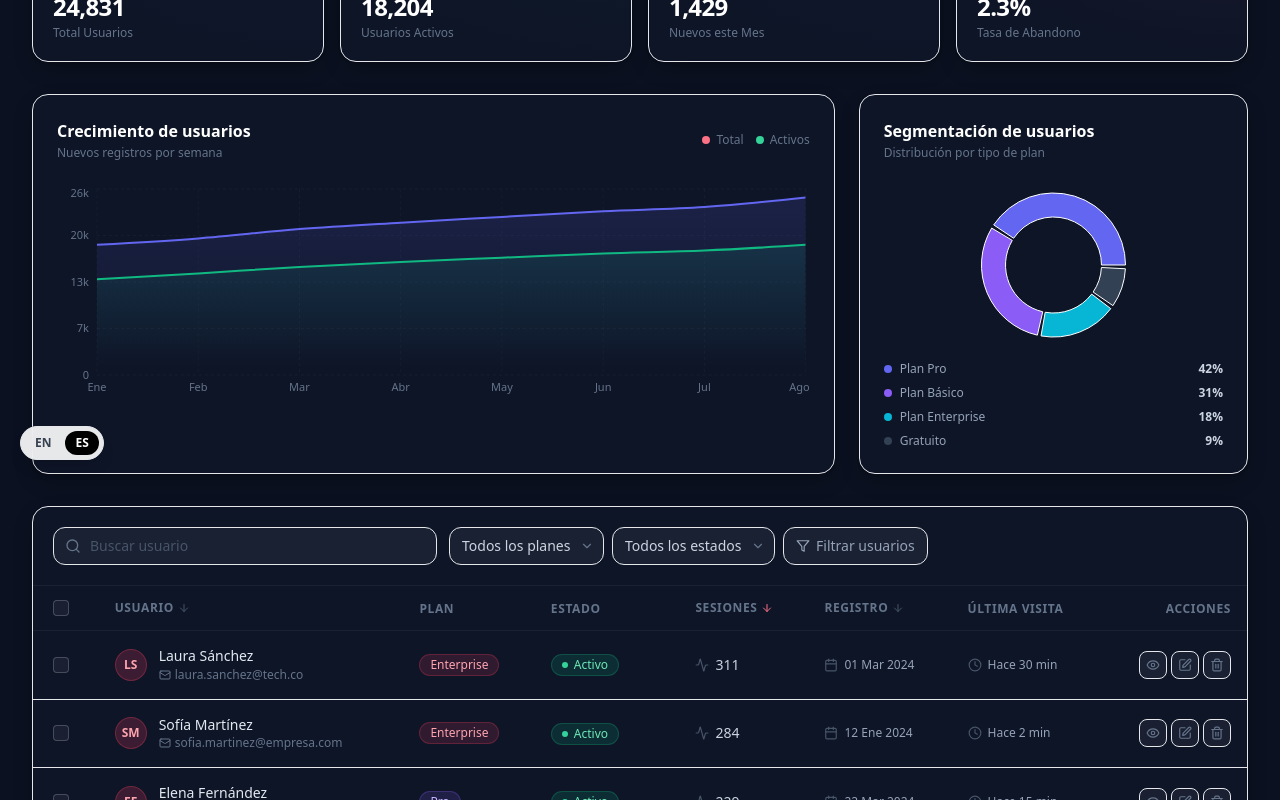
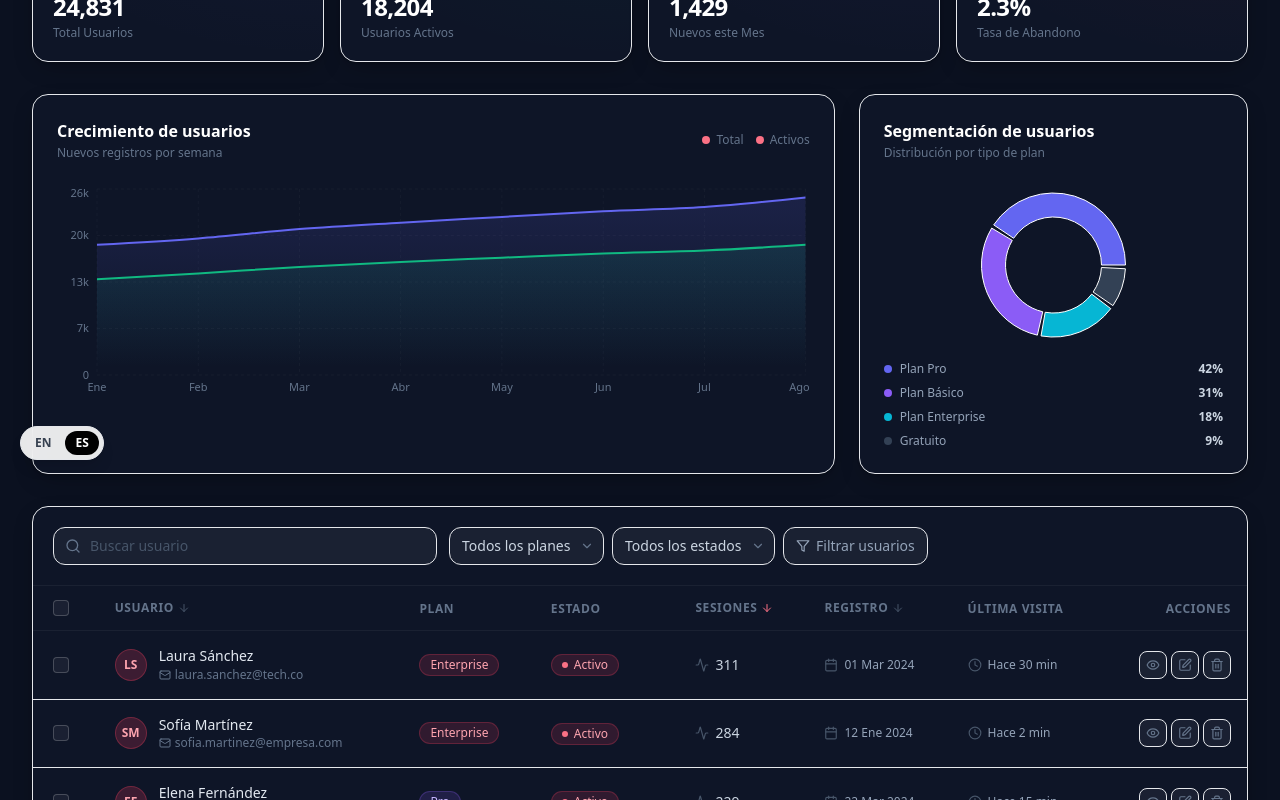
Before and after one commit to ranaasad01/atomic-dise-a-un-panel-saas-con-gr-ficos-de-ana-04e14667, a Next.js app: page /usuarios-users in a window 1280 px wide. Shown: the part 320-1120 px from the top of the page. Built offline with nearby package versions, Linux system fonts and the light colour scheme.

Commit message:
style: retheme color palette

```diff
--- a/app/anal-ticas-analytics/page.tsx
+++ b/app/anal-ticas-analytics/page.tsx
@@ -271,7 +271,7 @@ export default function AnalyticsPage() {
                   <span
                     className={`flex items-center gap-0.5 rounded-full px-2 py-0.5 text-xs font-semibold ${
                       isPositive
-                        ? "bg-emerald-500/15 text-emerald-400"
+                        ? "bg-rose-500/15 text-rose-400"
                         : "bg-rose-500/15 text-rose-400"
                     }`}
                   >
@@ -563,7 +563,7 @@ export default function AnalyticsPage() {
                     </td>
                     <td className="px-4 py-3.5 text-right">
                       {row.tendencia === "up" ? (
-                        <span className="inline-flex items-center gap-1 text-xs font-medium text-emerald-400">
+                        <span className="inline-flex items-center gap-1 text-xs font-medium text-rose-400">
                           <TrendingUp className="h-3.5 w-3.5" />
                           Subiendo
                         </span>
--- a/app/analytics/page.tsx
+++ b/app/analytics/page.tsx
@@ -240,7 +240,7 @@ function KPIStatCard({ id, label, value, prefix, suffix, change, icon: Icon, col
           <p className="text-2xl font-bold tracking-tight text-white">
             {prefix}{displayValue}{suffix}
           </p>
-          <div className={`flex items-center gap-1 text-xs font-medium ${isPositive ? "text-emerald-400" : "text-rose-400"}`}>
+          <div className={`flex items-center gap-1 text-xs font-medium ${isPositive ? "text-rose-400" : "text-rose-400"}`}>
             {isPositive ? <TrendingUp className="h-3 w-3" /> : <TrendingDown className="h-3 w-3" />}
             <span>{isPositive ? "+" : ""}{change}% vs período anterior</span>
           </div>
@@ -655,7 +655,7 @@ export default function AnalyticsPage() {
                   >
                     <p className="text-xl font-bold text-white tracking-tight">{item.value}</p>
                     <p className="text-xs text-slate-500 mt-1 leading-tight">{item.label}</p>
-                    <p className={`text-xs font-medium mt-2 ${isPos ? "text-emerald-400" : "text-rose-400"}`}>
+                    <p className={`text-xs font-medium mt-2 ${isPos ? "text-rose-400" : "text-rose-400"}`}>
                       {item.delta}
                     </p>
                   </motion.div>
@@ -707,7 +707,7 @@ export default function AnalyticsPage() {
                       <td className="px-6 py-3.5 text-slate-300 font-medium">{row.visitas.toLocaleString("es-ES")}</td>
                       <td className="px-6 py-3.5 text-slate-400">{row.tiempo}</td>
                       <td className="px-6 py-3.5">
-                        <span className={`text-xs font-medium ${parseFloat(row.rebote) < 30 ? "text-emerald-400" : parseFloat(row.rebote) < 38 ? "text-amber-400" : "text-rose-400"}`}>
+                        <span className={`text-xs font-medium ${parseFloat(row.rebote) < 30 ? "text-rose-400" : parseFloat(row.rebote) < 38 ? "text-amber-400" : "text-rose-400"}`}>
                           {row.rebote}
                         </span>
                       </td>
--- a/app/dashboard-principal-dashboard/page.tsx
+++ b/app/dashboard-principal-dashboard/page.tsx
@@ -162,10 +162,10 @@ const colorMap: Record<string, { bg: string; border: string; text: string; icon:
     icon: "text-sky-400",
   },
   emerald: {
-    bg: "bg-emerald-500/10",
-    border: "border-emerald-500/20",
-    text: "text-emerald-400",
-    icon: "text-emerald-400",
+    bg: "bg-rose-500/10",
+    border: "border-rose-500/20",
+    text: "text-rose-400",
+    icon: "text-rose-400",
   },
   rose: {
     bg: "bg-rose-500/10",
@@ -297,11 +297,11 @@ export default function DashboardPage() {
                 </div>
                 <div className="mt-3 flex items-center gap-1.5">
                   {isPositive ? (
-                    <ArrowUpRight className="h-3.5 w-3.5 text-emerald-400" />
+                    <ArrowUpRight className="h-3.5 w-3.5 text-rose-400" />
                   ) : (
                     <ArrowDownRight className="h-3.5 w-3.5 text-rose-400" />
                   )}
-                  <span className={`text-xs font-semibold ${isPositive ? "text-emerald-400" : "text-rose-400"}`}>
+                  <span className={`text-xs font-semibold ${isPositive ? "text-rose-400" : "text-rose-400"}`}>
                     {isPositive ? "+" : ""}{card.change}%
                   </span>
                   <span className="text-xs text-slate-500">{card.description}</span>
@@ -585,7 +585,7 @@ export default function DashboardPage() {
                       <td className="px-4 py-4 text-right font-semibold text-white">{product.revenue}</td>
                       <td className="px-4 py-4 text-right text-slate-300">{(product.units ?? 0).toLocaleString("es-ES")}</td>
                       <td className="px-4 py-4 text-right">
-                        <span className={`inline-flex items-center gap-1 text-xs font-semibold ${isPositiveTrend ? "text-emerald-400" : "text-rose-400"}`}>
+                        <span className={`inline-flex items-center gap-1 text-xs font-semibold ${isPositiveTrend ? "text-rose-400" : "text-rose-400"}`}>
                           {isPositiveTrend ? (
                             <TrendingUp className="h-3.5 w-3.5" />
                           ) : (
--- a/app/dashboard/page.tsx
+++ b/app/dashboard/page.tsx
@@ -178,9 +178,9 @@ const colorMap: Record<string, { bg: string; border: string; text: string; glow:
     glow: "shadow-violet-500/10",
   },
   emerald: {
-    bg: "bg-emerald-500/15",
-    border: "border-emerald-500/25",
-    text: "text-emerald-400",
+    bg: "bg-rose-500/15",
+    border: "border-rose-500/25",
+    text: "text-rose-400",
     glow: "shadow-emerald-500/10",
   },
   rose: {
@@ -225,7 +225,7 @@ function StatusBadge({ status }: { status: string }) {
     completado: {
       icon: <CheckCircle className="h-3 w-3" />,
       label: "Completado",
-      cls: "bg-emerald-500/15 text-emerald-400 border-emerald-500/25",
+      cls: "bg-rose-500/15 text-rose-400 border-rose-500/25",
     },
     pendiente: {
       icon: <Clock className="h-3 w-3" />,
@@ -392,7 +392,7 @@ export default function DashboardPage() {
                   <span
                     className={`inline-flex items-center gap-0.5 px-2 py-0.5 rounded-full text-xs font-semibold border ${
                       goodChange
-                        ? "bg-emerald-500/15 text-emerald-400 border-emerald-500/25"
+                        ? "bg-rose-500/15 text-rose-400 border-rose-500/25"
                         : "bg-rose-500/15 text-rose-400 border-rose-500/25"
                     }`}
                   >
--- a/app/users/page.tsx
+++ b/app/users/page.tsx
@@ -80,7 +80,7 @@ const PLAN_COLORS: Record<Plan, string> = {
 };
 
 const ESTADO_CONFIG: Record<Estado, { label: string; color: string; bg: string }> = {
-  activo: { label: "Activo", color: "text-emerald-400", bg: "bg-emerald-400/10 border-emerald-400/20" },
+  activo: { label: "Activo", color: "text-rose-400", bg: "bg-rose-400/10 border-rose-400/20" },
   inactivo: { label: "Inactivo", color: "text-slate-400", bg: "bg-slate-400/10 border-slate-400/20" },
   pendiente: { label: "Pendiente", color: "text-amber-400", bg: "bg-amber-400/10 border-amber-400/20" },
 };
@@ -692,7 +692,7 @@ export default function UsersPage() {
               <p className="text-xs font-semibold uppercase tracking-widest text-slate-500 mb-1">
                 Crecimiento de usuarios
               </p>
-              <p className="text-2xl font-bold text-white mb-3">940 <span className="text-sm font-normal text-emerald-400">+18.4%</span></p>
+              <p className="text-2xl font-bold text-white mb-3">940 <span className="text-sm font-normal text-rose-400">+18.4%</span></p>
               <GrowthBar data={GROWTH_DATA} />
             </motion.div>
           </motion.div>
--- a/app/usuarios-users/page.tsx
+++ b/app/usuarios-users/page.tsx
@@ -174,7 +174,7 @@ const usersData = [
 const avatarColorMap: Record<string, string> = {
   indigo: "bg-rose-500/20 text-rose-300 border-rose-500/30",
   violet: "bg-violet-500/20 text-violet-300 border-violet-500/30",
-  emerald: "bg-emerald-500/20 text-emerald-300 border-emerald-500/30",
+  emerald: "bg-rose-500/20 text-rose-300 border-rose-500/30",
   amber: "bg-amber-500/20 text-amber-300 border-amber-500/30",
   rose: "bg-rose-500/20 text-rose-300 border-rose-500/30",
   cyan: "bg-rose-500/20 text-rose-300 border-rose-500/30",
@@ -188,9 +188,9 @@ const kpiColorMap: Record<string, { bg: string; text: string; border: string; gl
     glow: "shadow-indigo-500/10",
   },
   emerald: {
-    bg: "bg-emerald-500/10",
-    text: "text-emerald-400",
-    border: "border-emerald-500/20",
+    bg: "bg-rose-500/10",
+    text: "text-rose-400",
+    border: "border-rose-500/20",
     glow: "shadow-emerald-500/10",
   },
   violet: {
@@ -215,13 +215,13 @@ const planBadgeMap: Record<string, string> = {
 };
 
 const statusBadgeMap: Record<string, string> = {
-  activo: "bg-emerald-500/15 text-emerald-300 border-emerald-500/25",
+  activo: "bg-rose-500/15 text-rose-300 border-rose-500/25",
   inactivo: "bg-slate-600/20 text-slate-400 border-slate-600/25",
   pendiente: "bg-amber-500/15 text-amber-300 border-amber-500/25",
 };
 
 const statusDotMap: Record<string, string> = {
-  activo: "bg-emerald-400",
+  activo: "bg-rose-400",
   inactivo: "bg-slate-500",
   pendiente: "bg-amber-400",
 };
@@ -383,7 +383,7 @@ export default function UsersPage() {
                     </div>
                     <span
                       className={`flex items-center gap-0.5 text-xs font-semibold ${
-                        isPositive ? "text-emerald-400" : "text-rose-400"
+                        isPositive ? "text-rose-400" : "text-rose-400"
                       }`}
                     >
                       {isPositive ? (
@@ -432,7 +432,7 @@ export default function UsersPage() {
                   Total
                 </span>
                 <span className="flex items-center gap-1.5">
-                  <span className="h-2 w-2 rounded-full bg-emerald-400" />
+                  <span className="h-2 w-2 rounded-full bg-rose-400" />
                   Activos
                 </span>
               </div>
```
Also changed, not shown: app/configuraci-n-settings/page.tsx (+10 -10 lines), app/page.tsx (+4 -4 lines), app/settings/page.tsx (+7 -7 lines).
